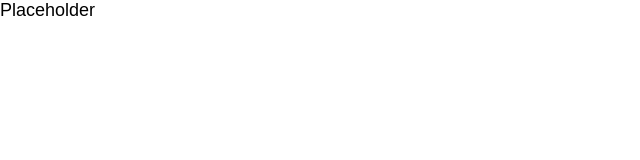
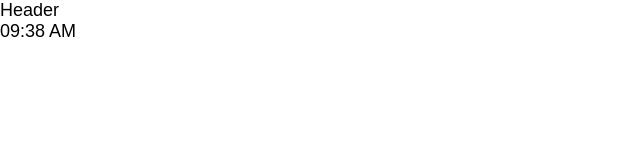
Before and after one commit to kilometer80/github-flow-wsl, a website: page src/index.html in a window 1280 px wide. Shown: the whole page, without its empty margins (0-640 px from the left). Drawn offline with nearby package versions, Linux system fonts and the light colour scheme.

Commit message:
Add header markup

```diff
--- a/package.json
+++ b/package.json
@@ -21,7 +21,7 @@
   "homepage": "https://ooloo.io/project/github-flow",
   "devDependencies": {
     "husky": "^4.3.6",
-    "serve": "^11.3.2"
+    "serve": "^14.2.3"
   },
   "husky": {
     "hooks": {
--- a/src/index.html
+++ b/src/index.html
@@ -13,6 +13,8 @@
 </head>
 
 <body>
-  Placeholder
+  <header class="header">
+    Header
+  </header>
 </body>
-</html>
+</html>09:38 AM
```
Also changed, not shown: 1 other file.
